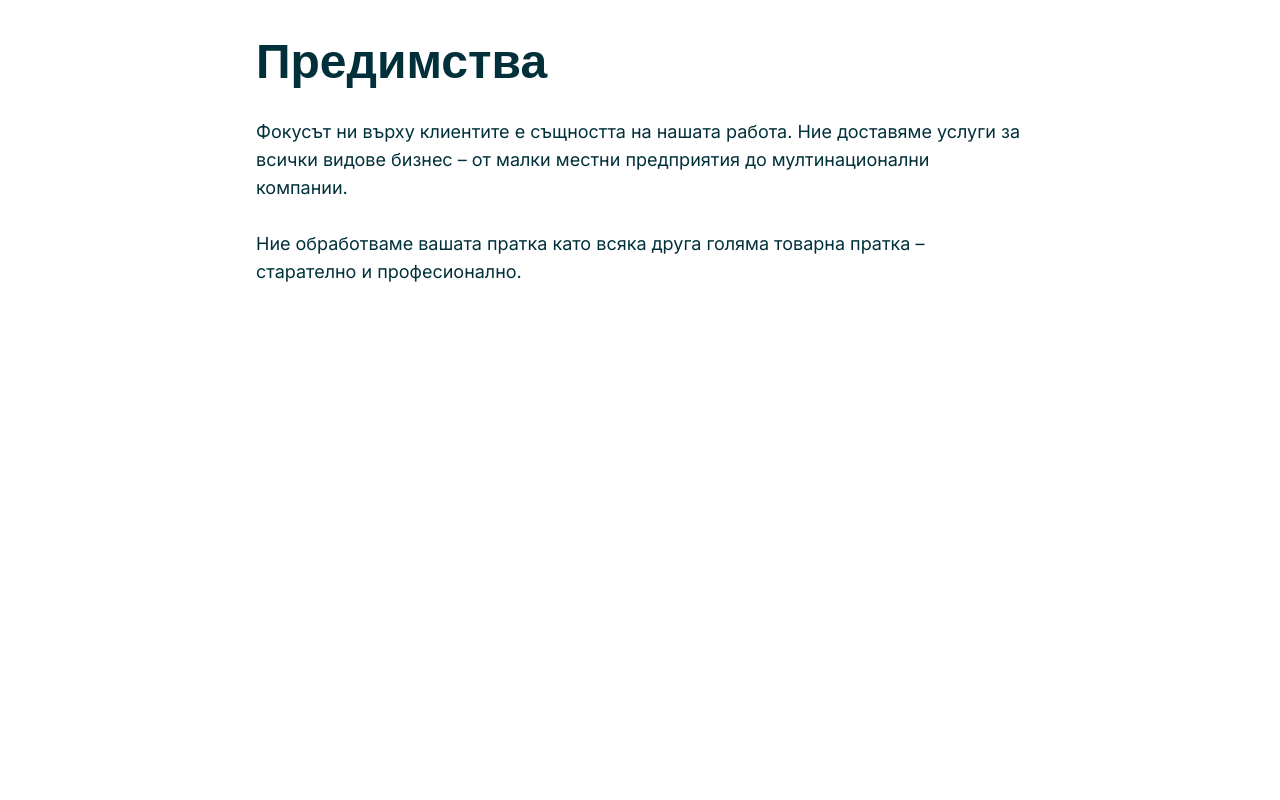
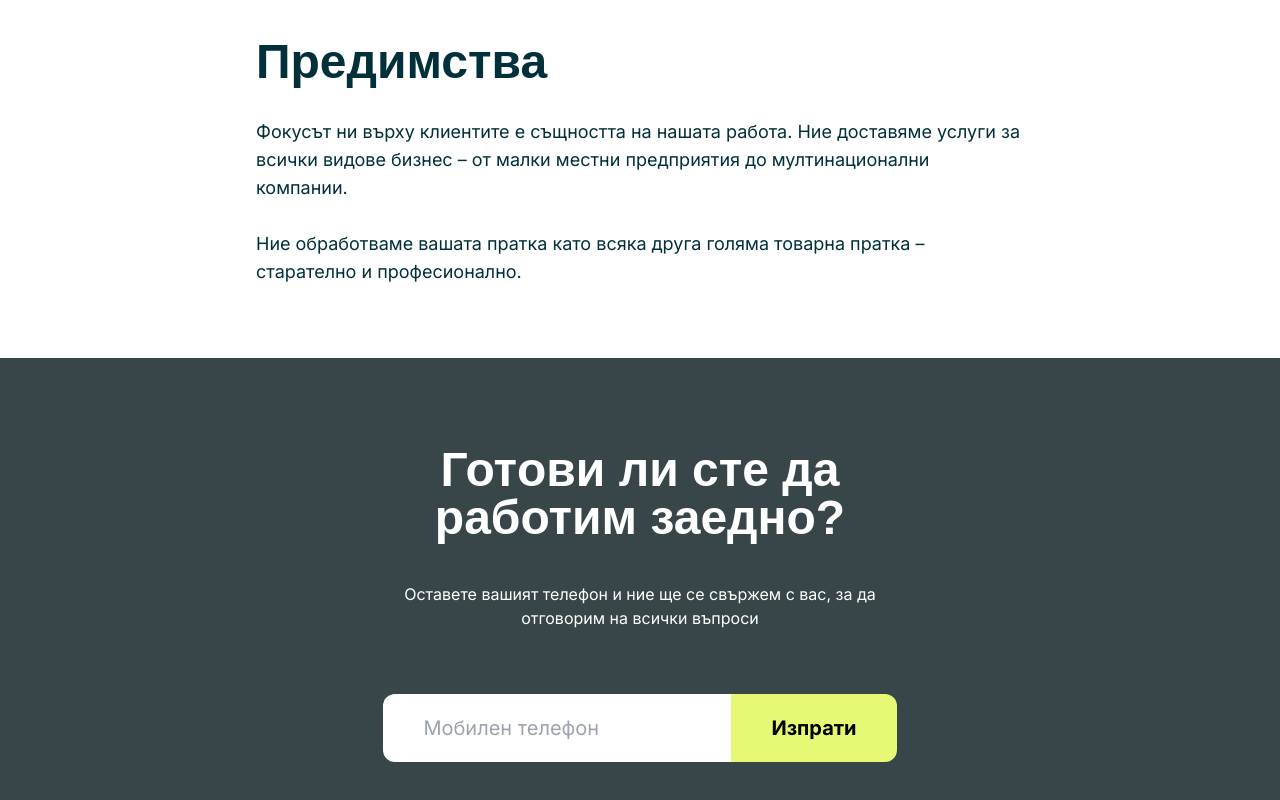
Before and after one commit to Stoyan83/Zproject01, a Next.js app: page / in a window 1280 px wide. Shown: the part 1736-2536 px from the top of the page. Before the commit the page ends 2094 px from the top, so only its background shows below. Built offline with nearby package versions, Linux system fonts and the light colour scheme.

Commit message:
Add form

```diff
--- /dev/null
+++ b/src/app/components/Form.tsx
@@ -0,0 +1,27 @@
+'use client'
+import React from 'react'
+
+export default function Form() {
+  return (
+    <div className='flex flex-col items-center text-center py-10 xl:py-12 max-w-[540px] mx-auto'>
+      <h2 className='text-white my-10 font-semibold text-heading font-space-grotesk leading-[2.5rem] md:leading-[2.5rem] text-3xl md:text-3xl lg:text-4xl xl:text-5xl'>
+        Готoви ли сте да работим заедно?
+      </h2>
+      <p className='text-white'>
+        Оставете вашият телефон и ние ще се свържем с вас, за да отговорим на всички въпроси
+      </p>
+      <div className='my-16 flex flex-nowrap justify-center'>
+        <div className='flex items-center bg-white rounded-l-xl pl-3 xl:pl-5'>
+          <input
+            className='p-3 w-[12rem] xl:w-auto xl:p-5 xl:text-xl outline-none border-none bg-transparent'
+            type='text'
+            placeholder='Мобилен телефон'
+          />
+        </div>
+        <button className='p-3 xl:p-5 xl:px-10 bg-button-yellow xl:text-xl rounded-r-xl border-0 font-bold'>
+          Изпрати
+        </button>
+      </div>
+    </div>
+  )
+}
--- a/src/app/components/Section.tsx
+++ b/src/app/components/Info.tsx
@@ -1,4 +1,4 @@
-const Section = () => {
+const Info = () => {
     const commonTextClasses = "sm:text-sm lg:text-lg text-customBlue";
     const headingClasses = "font-semibold font-space-grotesk lg:text-5xl text-customBlue mb-4 lg:mb-8";
 
@@ -56,4 +56,4 @@ const Section = () => {
     );
 };
 
-export default Section;
+export default Info;
--- a/src/app/page.tsx
+++ b/src/app/page.tsx
@@ -1,12 +1,19 @@
+import Form from "./components/Form";
 import Header from "./components/Header";
-import Section from "./components/Section";
+import Info from "./components/Info";
+import Section from "./ui/Section";
 
 export default function Home() {
   return (
     <>
       <Header />
       <main>
-        <Section />
+        <Section>
+          <Info />
+        </Section>
+        <Section className="bg-form">
+          <Form />
+        </Section>
       </main>
     </>
   );
--- /dev/null
+++ b/src/app/ui/Section.tsx
@@ -0,0 +1,9 @@
+const Section = ({ children, ...props }) => {
+    return (
+      <div className={`w-full flex items-center justify-center`} {...props}>
+        {children}
+      </div>
+    );
+  };
+
+  export default Section;
--- a/tailwind.config.ts
+++ b/tailwind.config.ts
@@ -12,6 +12,10 @@ const config: Config = {
     extend: {
       colors: {
         customBlue: '#01303A',
+        form: '#394649',
+        button: {
+          yellow: '#e7f874'
+        },
       },
       fontFamily: {
 				'space-grotesk': ['Space Grotesk', 'sans-serif'],
```
Also changed, not shown: public/icon.png (added).
